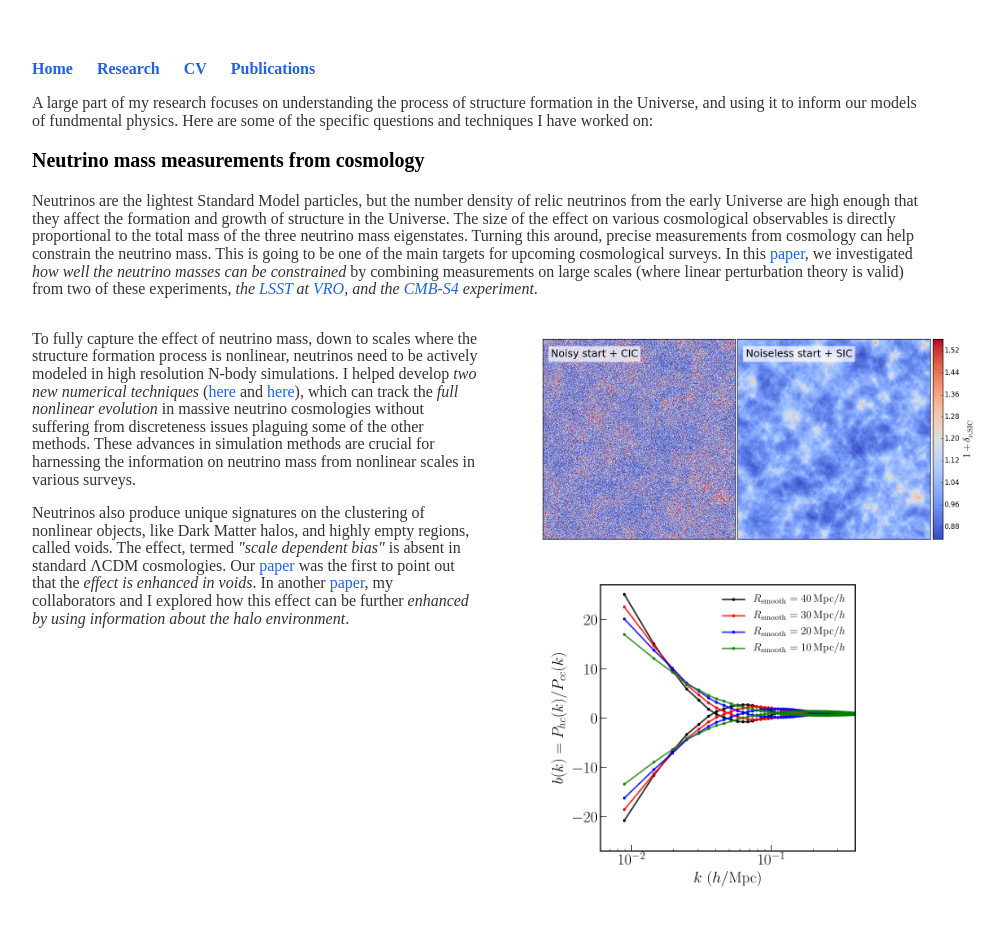
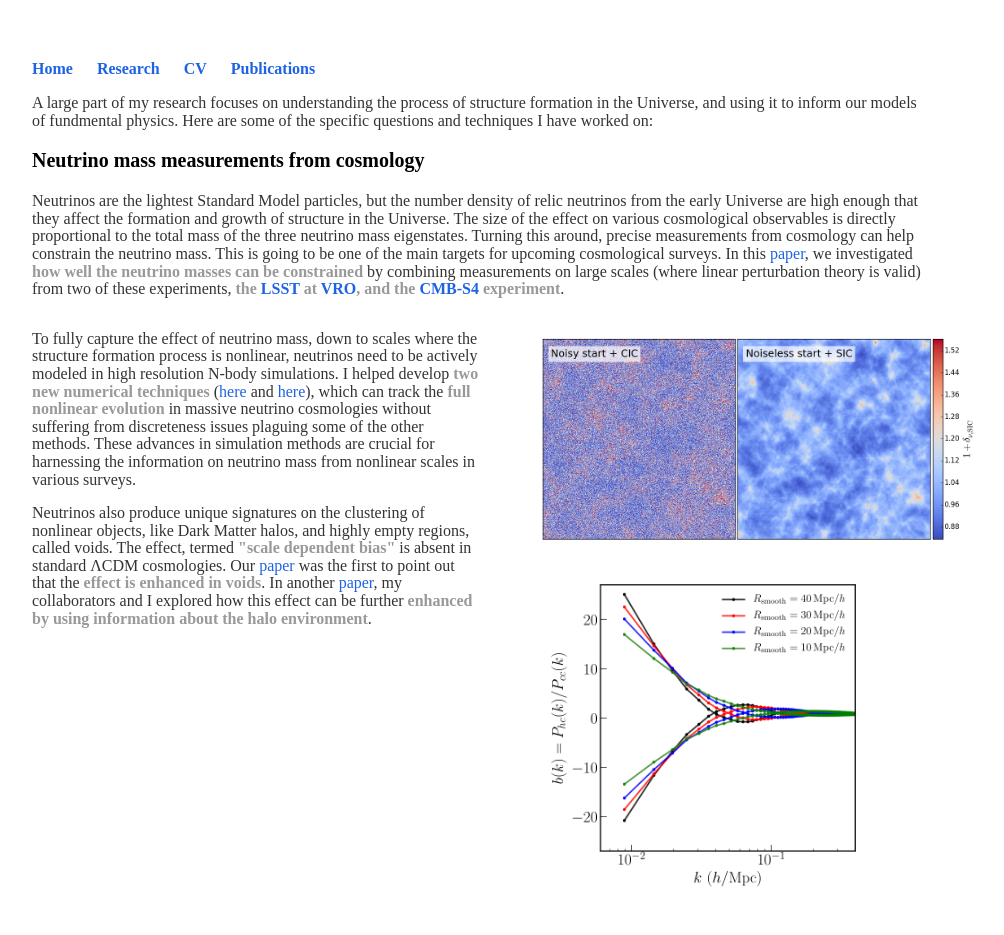
Before and after one commit to arkabanerjee/arkabanerjee.github.io, a Jekyll site: the page built from research/index.html, in a window 1280 px wide. Shown: the top 935 px of the page, without its empty margins (160-1164 px from the left). Built offline with Jekyll 4.4.1, drawn with Linux system fonts in a browser that asks for light colours.

```diff
--- a/css/main.css
+++ b/css/main.css
@@ -54,3 +54,7 @@
     margin-right: auto;
     width: 75%;
   }
+
+b, strong {
+color:#999;
+}
--- a/research/index.html
+++ b/research/index.html
@@ -6,12 +6,12 @@
 <div class="blurb">
     <p>A large part of my research focuses on understanding the process of structure formation in the Universe, and using it to inform our models of fundmental physics. Here are some of the specific questions and techniques I have worked on:</p>
     <h3>Neutrino mass measurements from cosmology</h3>
-    <p>Neutrinos are the lightest Standard Model particles, but the number density of relic neutrinos from the early Universe are high enough that they affect the formation and growth of structure in the Universe. The size of the effect on various cosmological observables is directly proportional to the total mass of the three neutrino mass eigenstates. Turning this around, precise measurements from cosmology can help constrain the neutrino mass. This is going to be one of the main targets for upcoming cosmological surveys. In this <a href="https://arxiv.org/abs/1612.07126">paper</a>, we investigated <em>how well the neutrino masses can be constrained</em> by combining measurements on large scales (where linear perturbation theory is valid) from two of these experiments, <em>the <a href="https://www.lsst.org/about">LSST</a> at <a href="https://www.vro.org/">VRO</a>, and the <a href="CMB-S4">CMB-S4</a> experiment</em>.</p>
+    <p>Neutrinos are the lightest Standard Model particles, but the number density of relic neutrinos from the early Universe are high enough that they affect the formation and growth of structure in the Universe. The size of the effect on various cosmological observables is directly proportional to the total mass of the three neutrino mass eigenstates. Turning this around, precise measurements from cosmology can help constrain the neutrino mass. This is going to be one of the main targets for upcoming cosmological surveys. In this <a href="https://arxiv.org/abs/1612.07126">paper</a>, we investigated <b>how well the neutrino masses can be constrained</b> by combining measurements on large scales (where linear perturbation theory is valid) from two of these experiments, <b>the <a href="https://www.lsst.org/about">LSST</a> at <a href="https://www.vro.org/">VRO</a>, and the <a href="CMB-S4">CMB-S4</a> experiment</b>.</p>
     <p></p>
     <div style="width: 100%;">
         <div style="width: 50%; height: 600px; float: left;">
-             <p>To fully capture the effect of neutrino mass, down to scales where the structure formation process is nonlinear, neutrinos need to be actively modeled in high resolution N-body simulations. I helped develop <em>two new numerical techniques</em> (<a href="https://arxiv.org/abs/1606.06167">here</a> and <a href="https://arxiv.org/abs/1801.03906">here</a>), which can track the <em>full nonlinear evolution</em> in massive neutrino cosmologies without suffering from discreteness issues plaguing some of the other methods. These advances in simulation methods are crucial for harnessing the information on neutrino mass from nonlinear scales in various surveys.</p>
-             <p>Neutrinos also produce unique signatures on the clustering of nonlinear objects, like Dark Matter halos, and highly empty regions, called voids. The effect, termed <em>"scale dependent bias"</em> is absent in standard ΛCDM cosmologies. Our <a href="https://arxiv.org/abs/1606.06167">paper</a> was the first to point out that the <em>effect is enhanced in voids</em>. In another <a href="https://arxiv.org/abs/1907.06598">paper</a>, my collaborators and I explored how this effect can be further <em>enhanced by using information about the halo environment</em>.</p>
+             <p>To fully capture the effect of neutrino mass, down to scales where the structure formation process is nonlinear, neutrinos need to be actively modeled in high resolution N-body simulations. I helped develop <b>two new numerical techniques</b> (<a href="https://arxiv.org/abs/1606.06167">here</a> and <a href="https://arxiv.org/abs/1801.03906">here</a>), which can track the <b>full nonlinear evolution</b> in massive neutrino cosmologies without suffering from discreteness issues plaguing some of the other methods. These advances in simulation methods are crucial for harnessing the information on neutrino mass from nonlinear scales in various surveys.</p>
+             <p>Neutrinos also produce unique signatures on the clustering of nonlinear objects, like Dark Matter halos, and highly empty regions, called voids. The effect, termed <b>"scale dependent bias"</b> is absent in standard ΛCDM cosmologies. Our <a href="https://arxiv.org/abs/1606.06167">paper</a> was the first to point out that the <b>effect is enhanced in voids</b>. In another <a href="https://arxiv.org/abs/1907.06598">paper</a>, my collaborators and I explored how this effect can be further <b>enhanced by using information about the halo environment</b>.</p>
         </div>
         <div style="margin-left: 50%; height: 600px;">
             <img src="pic_vs_sic.png" width="500" height="250" >
@@ -22,7 +22,7 @@
     <p>While cosmology and other extragalactic phenomena provide the strongest evidence for an invisible clustering component of the Universe called Dark Matter, very little is currently know about the microphysical nature of Dark Matter. As more precise cosmological data from various experiments comes in over the next decade, it is worthwhile to ask if this data can be used to say something about the properties of Dark Matter. One topic that has garnered a lot of interest is whether Dark Matter has strong self-interactions, and the signatures of these self-interactions on various cosmological observables.</p>
     <div style="width: 100%;">
         <div style="width: 50%; height: 500px; float: left;">
-            <p>To explore the effects of self-interactions in detail, I helped develop <em>code</em> (described <a href="https://arxiv.org/abs/1906.12026">here</a>) that could be used to <em>study the most general elastic cross sections</em>. Using simulations run with this code, we found in this <a href="https://arxiv.org/abs/1906.12026">paper</a> that <em>weak lensing measurements around massive clusters</em> can provide very <em>tight constraints on the interaction strength at cluster scale</em>. In another <a href="https://arxiv.org/abs/2001.08754">paper</a>, we studied self-interactions on the <em>Milky Way scales</em>, and found that self-interactions leave <em>distinct imprints on the satellite populations</em> of a Milky Way like system, both in radial distributions, and velocity distributions. Self interactions can also produce other exotic phenomena, such as the <em><a href="https://arxiv.org/abs/1712.04841">warping</a> of disc galaxies</em> as they fall into clusters. As part of the LSST Dark Matter group, I helped put together this <a href="https://arxiv.org/abs/1902.01055">document</a> which explores how the LSST survey at VRO can help constrain various dark matter models.</p>
+            <p>To explore the effects of self-interactions in detail, I helped develop <b>code</b> (described <a href="https://arxiv.org/abs/1906.12026">here</a>) that could be used to <b>study the most general elastic cross sections</b>. Using simulations run with this code, we found in this <a href="https://arxiv.org/abs/1906.12026">paper</a> that <b>weak lensing measurements around massive clusters</b> can provide very <b>tight constraints on the interaction strength at cluster scale</b>. In another <a href="https://arxiv.org/abs/2001.08754">paper</a>, we studied self-interactions on the <b>Milky Way scales</b>, and found that self-interactions leave <b>distinct imprints on the satellite populations</b> of a Milky Way like system, both in radial distributions, and velocity distributions. Self interactions can also produce other exotic phenomena, such as the <b><a href="https://arxiv.org/abs/1712.04841">warping</a> of disc galaxies</b> as they fall into clusters. As part of the LSST Dark Matter group, I helped put together this <a href="https://arxiv.org/abs/1902.01055">document</a> which explores how the LSST survey at VRO can help constrain various dark matter models.</p>
         </div>
         <div style="margin-left: 50%; height: 500px;">
             <img src="projected.png"  class="center">
@@ -34,7 +34,7 @@
     <p>The most widely used statistic for capturing cosmological data is the two-point function, or its Fourier transform, the power spectrum. While this is a complete statistical description of a Gaussian random field (which our Universe is expected to be at early times, and on large scales, even today), it does not capture all the information in the field of interest (galaxy clustering or lensing) once gravitational collapse becomes nonlinear. We, therefore, need other summary statistics to describe clustering on small nonlinear scales to harness maximal information from cosmological surveys.</p>
 	<div style="width: 100%;">
         <div style="width: 50%; height: 500px; float: left;">
-            <p>In collaboration with <a href="https://tomabel.org/Home/Welcome.html">Tom Abel</a>, I have worked on <em>developing a (set of) new  summary statistics</em> that is sensitive to all <em>higher order clustering</em> in the data, while being <em>computationally cheap</em> to calculate. These statistics comprise the distributions of distances to various nearest neighbor data points from a set of volume filling randoms. The first <a href="https://arxiv.org/abs/2007.13342">paper</a> using these statistics (named kNN-CDF) explored the <em>improvement in cosmological parameter constraints</em> (over the two-point function) from mildly nonlinear scales. </p>
+            <p>In collaboration with <a href="https://tomabel.org/Home/Welcome.html">Tom Abel</a>, I have worked on <b>developing a (set of) new  summary statistics</b> that is sensitive to all <b>higher order clustering</b> in the data, while being <b>computationally cheap</b> to calculate. These statistics comprise the distributions of distances to various nearest neighbor data points from a set of volume filling randoms. The first <a href="https://arxiv.org/abs/2007.13342">paper</a> using these statistics (named kNN-CDF) explored the <b>improvement in cosmological parameter constraints</b> (over the two-point function) from mildly nonlinear scales. </p>
             <p>I was also part of a <a href="https://arxiv.org/abs/1911.11158">paper</a> that investigated parameter constraints from yet another statistic that is sensitive to higher order clustering - the 1-point denisty distribution function.</p>
         </div>
         <div style="margin-left: 50%; height: 500px;">
@@ -45,7 +45,7 @@
     <p>In the coming decades, most cosmological analyses will make use of results from suites of high resolution N-body simulations run over a wide parameter range. These reprsent the backbone for the most promising methods of learning about both cosmology and galaxy formation processes, which are entangled on scales where future cosmological surveys will have the most precise data. I have been involved in some of the largest simulation efforts of this sort in the world. These include the <a href ="https://aemulusproject.github.io/">Aemulus project</a>, the <a href="https://github.com/franciscovillaescusa/Quijote-simulations">Quijote simulations</a>, the <a href="https://franciscovillaescusa.github.io/hades.html">Hades simulations</a>, and the <a href="http://www.unitsims.org/">UNIT simulations</a>.</p>
     <div style="width: 100%;">
         <div style="width: 50%; height: 300px; float: left;">
-            <p>In the Aemulus project, we aim to combine the outputs of the <em>N-body simulations</em>, along with <em>models of the galaxy-halo connection</em>, and <em><machine learning techniques/em></machine> to make accurate predictions for various nonlinear observables as a function of cosmology. These predictions can then be compared to data from surveys to <em>jointly constrain cosmological parameters and galaxy formation physics</em>. </p>
+            <p>In the Aemulus project, we aim to combine the outputs of the <b>N-body simulations</b>, along with <b>models of the galaxy-halo connection</b>, and <b><machine learning techniques/b></machine> to make accurate predictions for various nonlinear observables as a function of cosmology. These predictions can then be compared to data from surveys to <b>jointly constrain cosmological parameters and galaxy formation physics</b>. </p>
         </div>
         <div style="margin-left: 50%; height: 300px;">
             <img src="flowchart.png"  class="center">
```
